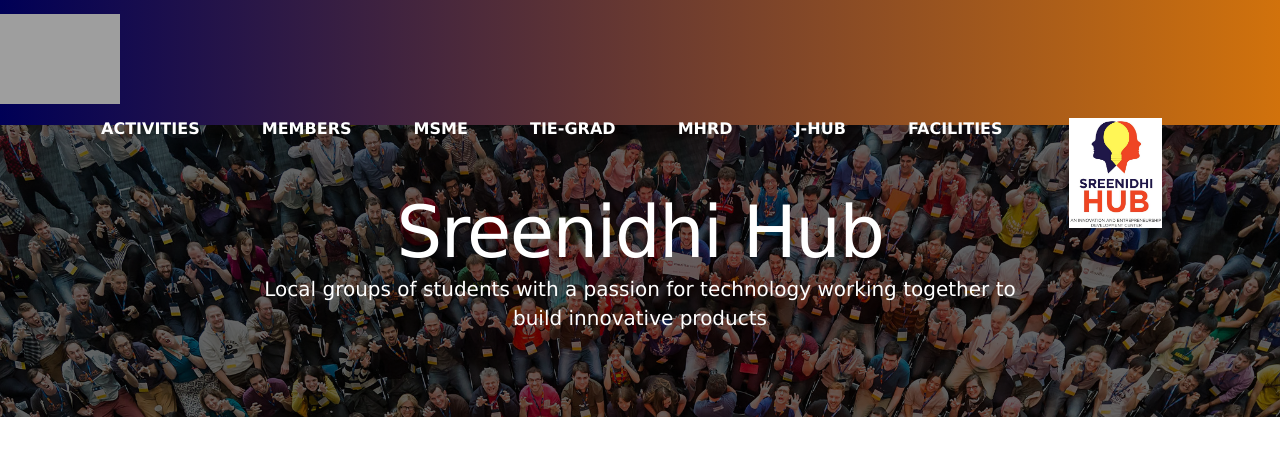
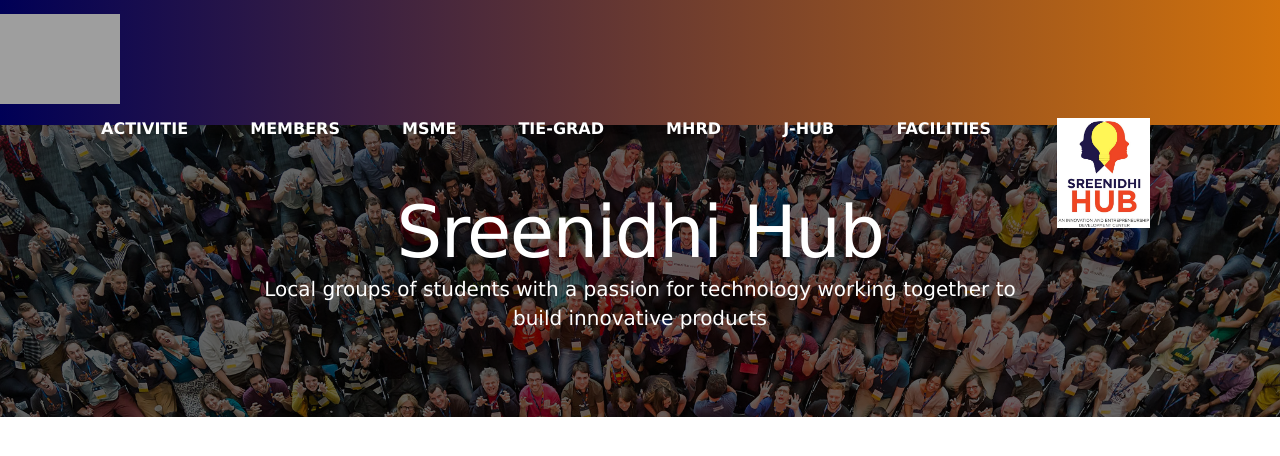
Before and after one commit to SNISTInnovationHub/snistinnovationhub.github.io, a Jekyll site: the page built from index.html, in a window 1280 px wide and 900 px high. Shown: the top 456 px of the window. Built offline with Jekyll 4.4.1, drawn with Linux system fonts in a browser that asks for light colours; nearby versions of some CDN libraries; some web fonts are replaced.

Commit message:
Update header.html

```diff
--- a/_includes/header.html
+++ b/_includes/header.html
@@ -12,7 +12,7 @@
       </button>
       <div class="collapse navbar-toggleable-md" id="exCollapsingNavbar">
 
-        <a class="nav-link" href="https://snistinnovationhub.github.io/activities/">Activities</a>
+        <a class="nav-link" href="https://snistinnovationhub.github.io/activities/">Activitie</a>
         <a class="nav-link" href="https://snistinnovationhub.github.io/_pages/members.html">Members</a>
         <a class="nav-link" href="https://snistinnovationhub.github.io/msme/">MSME</a>
         <a class="nav-link" href="https://snistinnovationhub.github.io/tie-grad/">TIE-GRAD</a>
```
